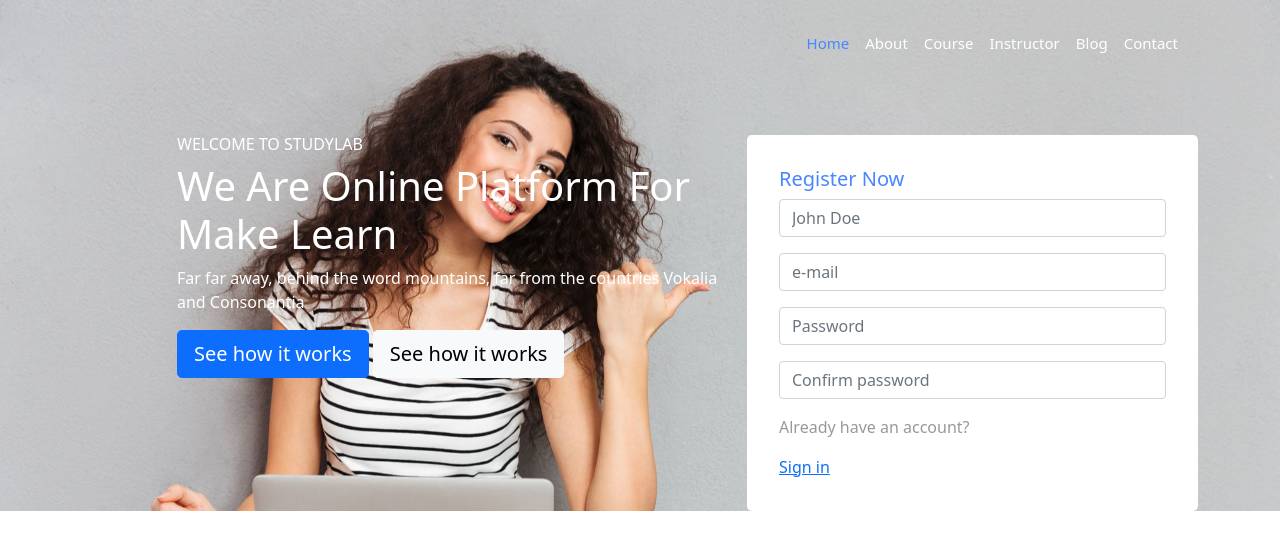
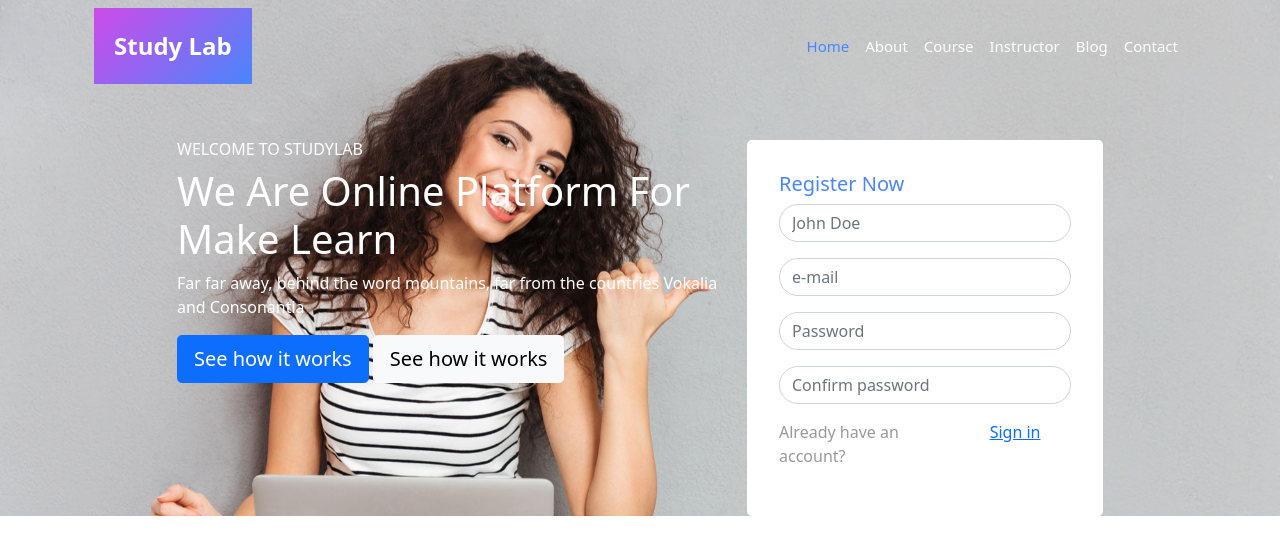
Before and after one commit to AlexeyTolstonohov/Practice, a plain HTML site: page stadylab/index.html in a window 1280 px wide. Drawn offline with nearby package versions, Linux system fonts and the light colour scheme.

Commit message:
nav logo

```diff
--- a/stadylab/css/style.css
+++ b/stadylab/css/style.css
@@ -3,6 +3,18 @@ body{
 }
 
 /* --===== Nav =====-- */
+.navbar-brand{
+    color: #fff;
+    padding: 20px;
+    background: linear-gradient(135deg, #ce4be8, #4986fc);
+    font-weight: bold;
+    font-size: 24px;
+
+}
+.navbar-brand:hover{
+    color: #fff;
+}
+
 .nav-link{
 
     font-size: 15px;
@@ -41,6 +53,9 @@ body{
     border-radius: 5px;
 }
 
+.form-control{
+    border-radius: 40px;
+}
 
 
 
--- a/stadylab/index.html
+++ b/stadylab/index.html
@@ -19,8 +19,9 @@
       <div class="container">
         <nav class="navbar navbar-expand-lg">
           <div class="container">
-            <a class="navbar-brand" href="https://www.go2go.com.ua/">
-              <img class="h100" src="img/nav-logo.svg" alt="">
+            <a class="navbar-brand" href="index.html">
+              <span>Study</span>
+              Lab
             </a>
             <div class="collapse navbar-collapse justify-content-end">
               <ul class="navbar-nav">
@@ -58,15 +59,21 @@
             <a class="btn btn-primary btn-lg  " onclick="this.blur()" href="#" role="button">See how it works</a>
             <a class="btn btn-lg btn-light " onclick="this.blur()" href="#" role="button">See how it works</a>
           </div>
-          <div class="col-md-5">
+          <div class="col-md-4">
             <div class="login-wrapper">
               <h5 class="header-h5"> Register Now</h5>
               <input type="text" class="form-control mb-3" placeholder="John Doe">
               <input type="text" class="form-control mb-3" placeholder="e-mail">
               <input id="password-field" type="password" class="form-control mb-3" placeholder="Password">
               <input id="password-field" type="password" class="form-control mb-3" placeholder="Confirm password">
-              <p> Already have an account?</p>
-              <a class="" href="#">Sign in</a>
+              <div class="row">
+                <div class="col-8">
+                  <p> Already have an account?</p>
+                </div>
+                <div class="col-4">
+                  <a class="" href="#">Sign in</a>
+                </div>
+              </div>
             </div>
           </div>
         </div>
```
